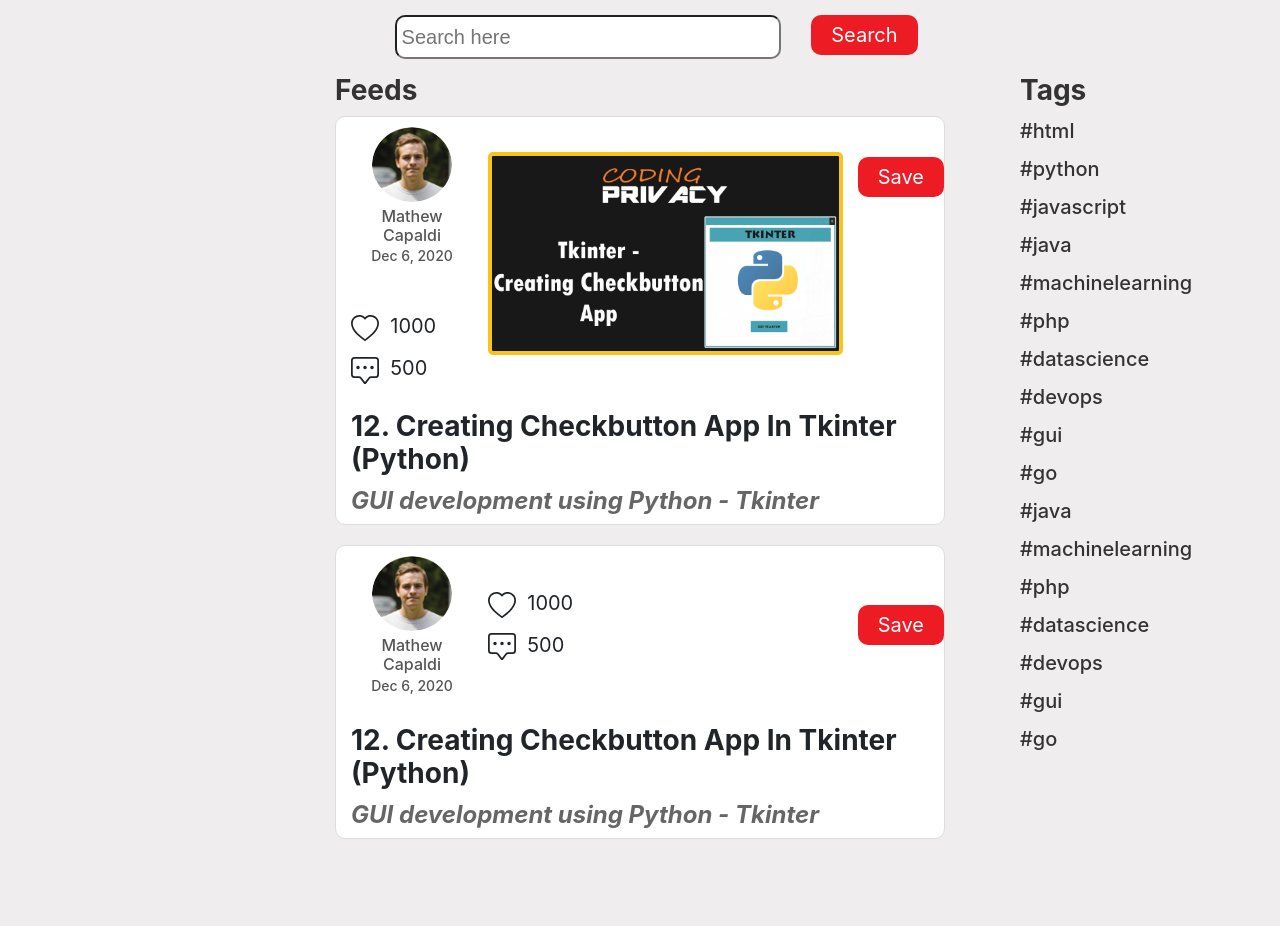
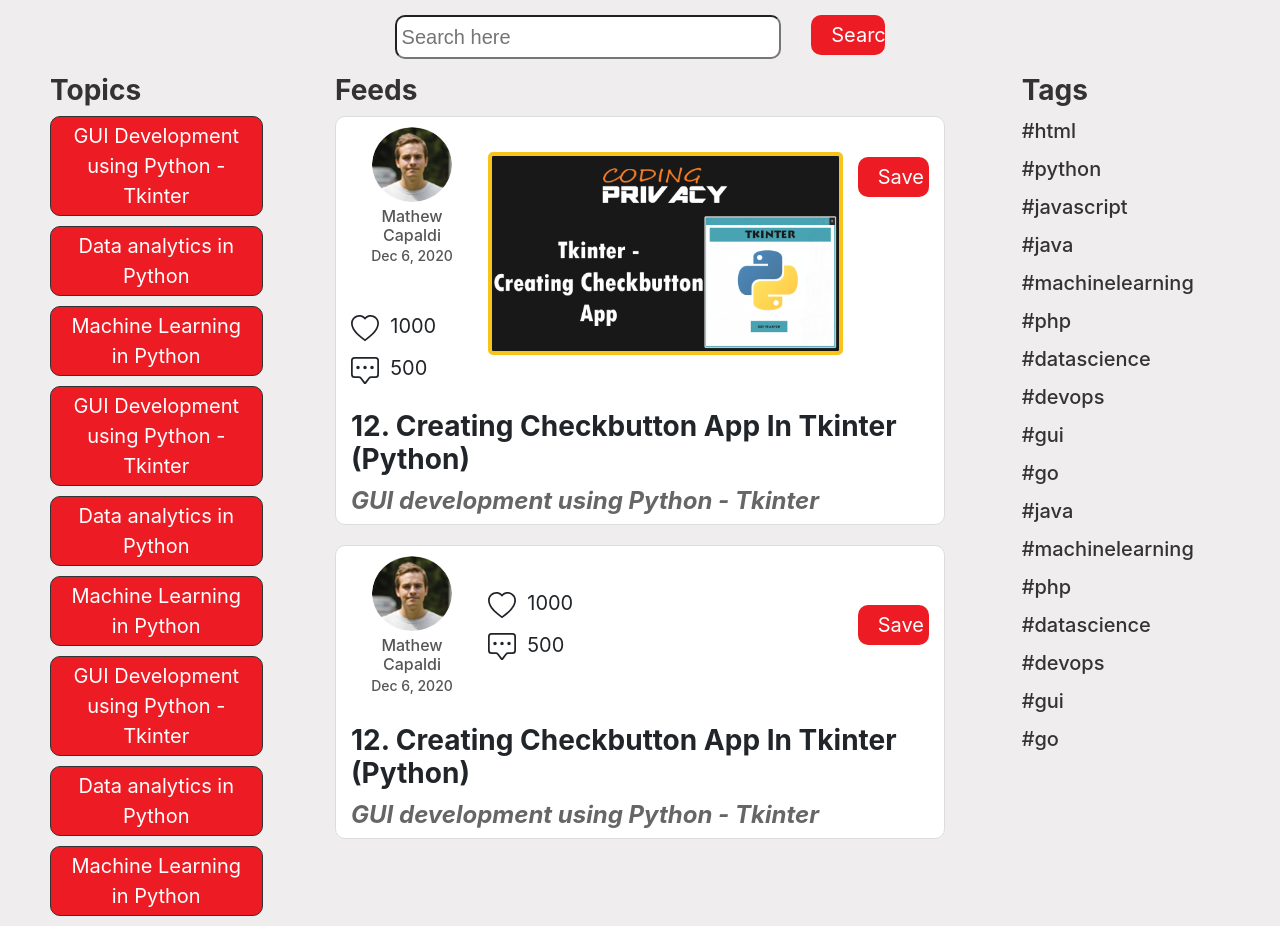
Before and after one commit to codingprivacy/CodingPrivacy-2.0, a React (Create React App) app: page / in a window 1280 px wide. Before the commit the page ends 859 px from the top, so only its background shows below. Built offline with nearby package versions, Linux system fonts and the light colour scheme.

Commit message:
Topics component complete, responsiveness changed for Feed and Tag component

```diff
--- a/src/App.jsx
+++ b/src/App.jsx
@@ -3,6 +3,7 @@ import { Container, Row, Col } from 'react-bootstrap';
 import Feeds from './apps/homepage/components/feeds/Feeds';
 import Tags from './apps/homepage/components/Tags';
 import SearchBar from './apps/homepage/components/SearchBar';
+import Topics from './apps/homepage/components/Topics';
 
 const React = require('react');
 
@@ -13,8 +14,10 @@ const App = () => (
         <SearchBar />
       </Row>
       <Row>
-        <Col className=".bg-transparent" />
-        <Col lg={6}>
+        <Col className=".bg-transparent">
+          <Topics />
+        </Col>
+        <Col lg={6} xl={6}>
           <Feeds />
         </Col>
         <Col>
--- a/src/apps/homepage/components/Tags.jsx
+++ b/src/apps/homepage/components/Tags.jsx
@@ -1,6 +1,6 @@
 import './Tags.scss';
 import React from 'react';
-import { Container } from 'react-bootstrap';
+import { Container, Row, Col } from 'react-bootstrap';
 
 const Tags = () => {
   const tagsList = [
@@ -74,8 +74,9 @@ const Tags = () => {
     },
   ];
   return (
-    <Container className="tagsContainer justify-content-center d-flex">
-      <div className="tagsdiv justify-content-left">
+    <Container xl={12} className="tagsContainer">
+      <Row>
+        <Col lg={{ span: 10, offset: 2 }} sm={12} md={12} xs={12} className="noGutters">
           <p className="tagHeading h3 font-weight-bold">Tags</p>
           {
           tagsList.map((tag) => (
@@ -87,7 +88,8 @@ const Tags = () => {
             </p>
           ))
         }
-      </div>
+        </Col>
+      </Row>
     </Container>
   );
 };
--- a/src/apps/homepage/components/Tags.scss
+++ b/src/apps/homepage/components/Tags.scss
@@ -1,23 +1,15 @@
 @import './feeds/default';
 @import './feeds/defaultComponents.scss';
 
+.tagsContainer{
+  padding-right: 25px;
+}
+
 .tagHeading{
   color: $fontColor3;
-}
-
-.tagsdiv{
-  width: 200px;
 }
 
 .tag{
   line-height: 1.5;
   color: #333;
 }
-
-$breakpoint-mobile: 800px;
-@media (max-width: $breakpoint-mobile)
-{
-  .tagsdiv{
-    display: none;
-  }
-}
--- /dev/null
+++ b/src/apps/homepage/components/Topics.jsx
@@ -0,0 +1,66 @@
+import './Topics.scss';
+import React from 'react';
+import { Container, Row, Col } from 'react-bootstrap';
+
+const Topics = () => {
+  const topicsList = [
+    {
+      topicName: 'GUI Development using Python - Tkinter',
+      topicUrl: '/topics/tkinter',
+    },
+    {
+      topicName: 'Data analytics in Python',
+      topicUrl: '/topics/tkinter',
+    },
+    {
+      topicName: 'Machine Learning in Python',
+      topicUrl: '/topics/tkinter',
+    },
+    {
+      topicName: 'GUI Development using Python - Tkinter',
+      topicUrl: '/topics/tkinter',
+    },
+    {
+      topicName: 'Data analytics in Python',
+      topicUrl: '/topics/tkinter',
+    },
+    {
+      topicName: 'Machine Learning in Python',
+      topicUrl: '/topics/tkinter',
+    },
+    {
+      topicName: 'GUI Development using Python - Tkinter',
+      topicUrl: '/topics/tkinter',
+    },
+    {
+      topicName: 'Data analytics in Python',
+      topicUrl: '/topics/tkinter',
+    },
+    {
+      topicName: 'Machine Learning in Python',
+      topicUrl: '/topics/tkinter',
+    },
+  ];
+  const topics = 'Topics';
+  return (
+    <Container className="topicsContainer">
+      <Row>
+        <Col lg={10} sm={12} md={12} xs={12} className="noGutters">
+          <p className="tagHeading h3 font-weight-bold">{topics}</p>
+          {
+            topicsList.map((topic) => (
+              <button
+                type="button"
+                className="topicItem"
+              >
+                {topic.topicName}
+              </button>
+            ))
+          }
+        </Col>
+      </Row>
+    </Container>
+  );
+};
+
+export default Topics;
--- /dev/null
+++ b/src/apps/homepage/components/Topics.scss
@@ -0,0 +1,23 @@
+@import './feeds/default';
+@import './feeds/defaultComponents.scss';
+
+.topicsContainer{
+  padding-left: 25px;
+}
+
+$breakpoint-mobile: 768px;
+@media (max-width: $breakpoint-mobile)
+{
+  .topicsContainer{
+    padding-left: 15px;
+  }
+}
+
+$breakpoint-largeScreen: 1900px;
+@media (min-width: $breakpoint-mobile)
+{
+  .topicsContainer{
+    padding-left: 50px;
+  }
+
+}
--- a/src/apps/homepage/components/feeds/ImageFeed.jsx
+++ b/src/apps/homepage/components/feeds/ImageFeed.jsx
@@ -12,8 +12,8 @@ const ImageFeed = (props) => {
     FeedDescription,
   } = props;
   return (
-    <Container className="feedComponent">
-      <Row>
+    <Container className="feedComponent col-xl-12">
+      <Row xl={12}>
         <Col lg={3} className="profileInfoCol">
           <Row className="profileInfoRow">
             <Col className="text-center">
--- a/src/apps/homepage/components/feeds/NormalFeed.jsx
+++ b/src/apps/homepage/components/feeds/NormalFeed.jsx
@@ -63,7 +63,7 @@ const NormalFeed = (props) => {
     FeedDescription,
   } = props;
   return (
-    <Container className="feedComponent">
+    <Container className="feedComponent col-xl-12">
       <FeedTopView postData={postData} />
       <FeedDescription
         feedPostName={postData.feedPostName}
--- a/src/apps/homepage/components/feeds/_default.scss
+++ b/src/apps/homepage/components/feeds/_default.scss
@@ -6,6 +6,7 @@ $border1: 1px solid #ddd;
 
 $fontSize1: 14px;
 $fontSize2: 16px;
+$fontSize5: 18px;
 $fontSize3: 20px;
 $fontSize4: 22px;
 
--- a/src/apps/homepage/components/feeds/defaultComponents.scss
+++ b/src/apps/homepage/components/feeds/defaultComponents.scss
@@ -14,6 +14,15 @@
   border: none;
   font-size: $fontSize3;
   outline: none;
+  width: inherit;
+}
+
+.topicItem{
+  @extend .buttonRed;
+  padding: $buttonPadding2;
+  font-size: $fontSize3;
+  border: 1px solid $fontColor3;
+  margin-bottom: 10px;
 }
 
 $breakpoint-mobile: 540px;
@@ -24,6 +33,10 @@ $breakpoint-mobile: 540px;
   margin: auto;
   text-align: center;
   font-size: $fontSize2;
+  }
+
+  .topicItem{
+    margin-bottom: 5px;
   }
 }
 
@@ -36,4 +49,8 @@ $breakpoint-mobile: 320px;
     font-size: $fontSize1;
     padding: $buttonPadding2;
   }
+
+  .topicItem{
+    margin-bottom: 5px;
+  }
 }
```
Lines whose indentation alone changed are shown as unchanged.
